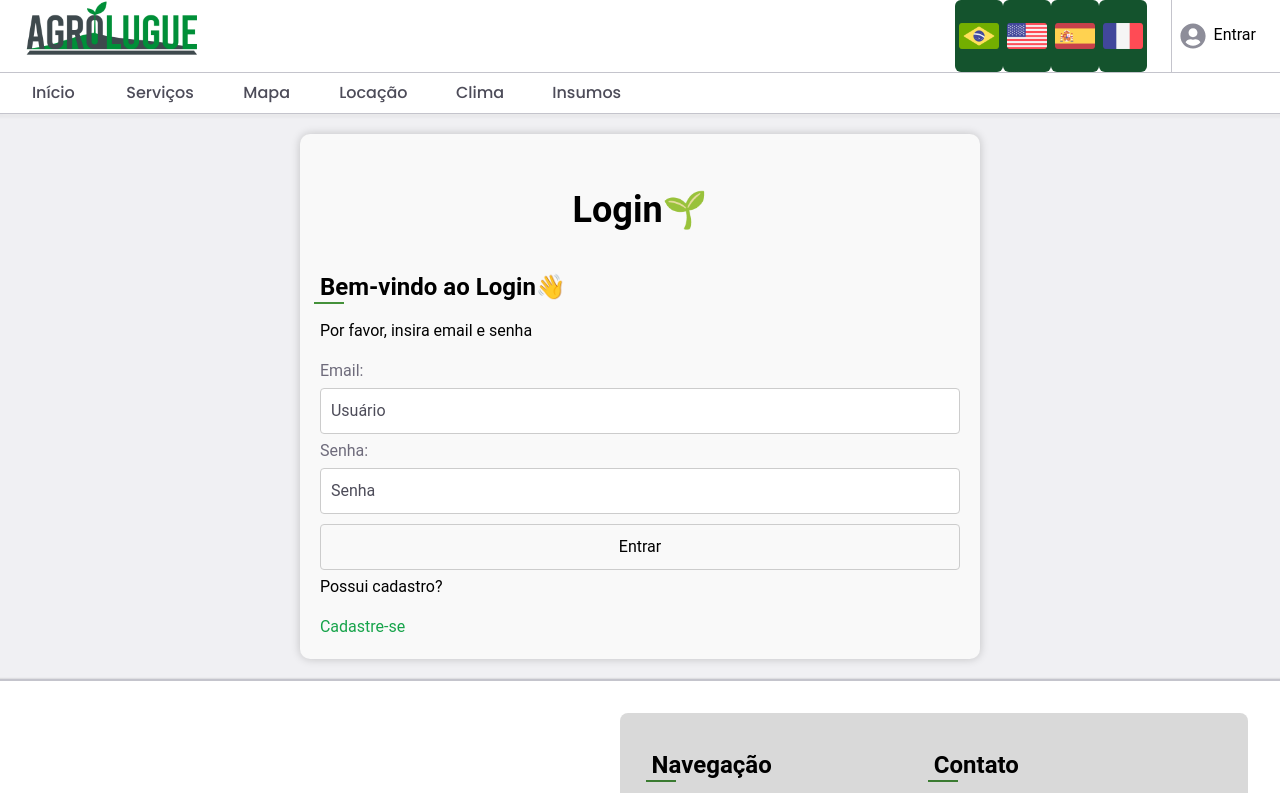
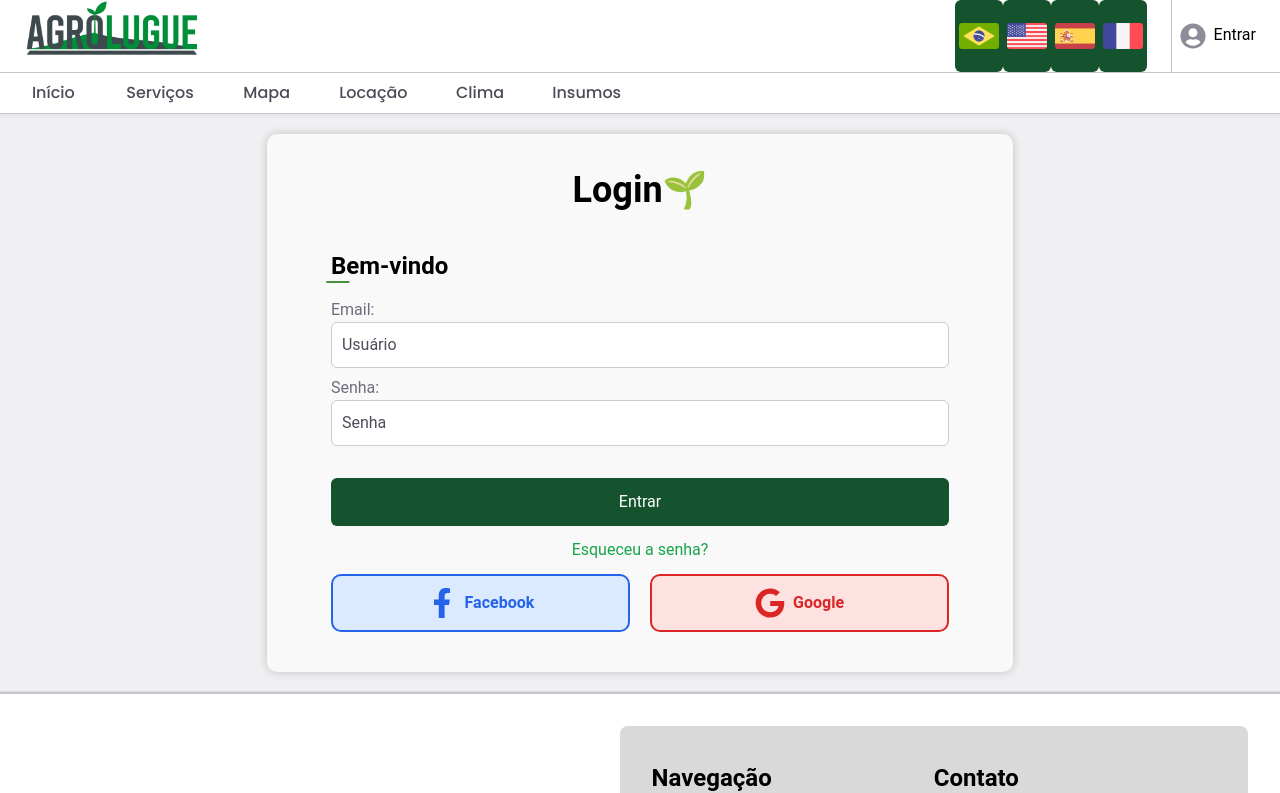
Before and after one commit to Jh0wjso/Geniuscon2022, a React (Vite) app in the folder Client/: page /login in a window 1280 px wide. Shown: the top 793 px of the page. Built offline with nearby package versions, Linux system fonts and the light colour scheme.

Commit message:
:lipstick: style: Login

```diff
--- a/Client/src/screens/Dashboard/Login/index.tsx
+++ b/Client/src/screens/Dashboard/Login/index.tsx
@@ -1,4 +1,5 @@
 import { Link } from 'react-router-dom'
+import { FaFacebookF, FaGoogle } from 'react-icons/fa'
 import './styles.css'
 
 export default function Login() {
@@ -8,17 +9,30 @@ export default function Login() {
         <div className="login-content">
           <form action="" method="post">
             <h1>Login🌱</h1>
-            <h3>Bem-vindo ao Login👋</h3>
-            <p>Por favor, insira email e senha</p>
+            <h3>Bem-vindo</h3>
+            <br />
             <label>Email:</label>
-            <input type="text" placeholder="Usuário" />
+            <input type="text" placeholder="Usuário" className="mb-2" />
             <label>Senha:</label>
             <input type="password" placeholder="Senha" />
-            <input type="submit" value="Entrar" />
-            <p>Possui cadastro?</p>
-            <Link to="/cadastro" className="text-green-600">
-              Cadastre-se
-            </Link>
+            <button className="mt-8">Entrar</button>
+            <div className="text-center">
+              <div className="my-3">
+                <Link to="/cadastro" className="text-green-600">
+                  Esqueceu a senha?
+                </Link>
+              </div>
+
+              <div className="redes-sociais grid grid-cols-2 gap-5">
+                <button>
+                  <FaFacebookF size={30} /> Facebook
+                </button>
+                <button>
+                  <FaGoogle size={30} />
+                  Google
+                </button>
+              </div>
+            </div>
           </form>
         </div>
       </div>
--- a/Client/src/screens/Dashboard/Login/styles.css
+++ b/Client/src/screens/Dashboard/Login/styles.css
@@ -15,22 +15,15 @@
   padding: 20px;
   border-radius: 10px;
   box-shadow: 0 0 10px 0 rgba(0, 0, 0, 0.2);
+  @apply px-16 pb-10
 }
 
-.login-content input {
-  width: 100%;
-  padding: 10px;
-  margin: 5px 0;
-  border: 1px solid #ccc;
-  border-radius: 4px;
-  box-sizing: border-box;
-}
+
 
 .login-content h1 {
   display: flex;
-  justify-content: center ;
-  margin-bottom: 5px;
-  padding: 20px;
+  justify-content: center;
+  @apply pb-2 pt-0
 }
 
 .login-content label {
@@ -43,6 +36,24 @@
   text-decoration: none;
 }
 
+.login-content .redes-sociais button {
+  border-radius: 10px;
+  background-color: transparent;
+  @apply flex items-center justify-center
+}
+
+.login-content .redes-sociais button svg {
+  @apply mr-2
+}
+
+.login-content .redes-sociais button:first-child {
+  @apply border-blue-600 border-2 text-blue-600 font-bold bg-blue-100
+}
+
+.login-content .redes-sociais button:last-child {
+  @apply border-red-600 border-2 text-red-600 font-bold bg-red-100
+}
+
 @media screen and (max-width: 768px) {
   .login-body {
     padding-top: 110px;
```
